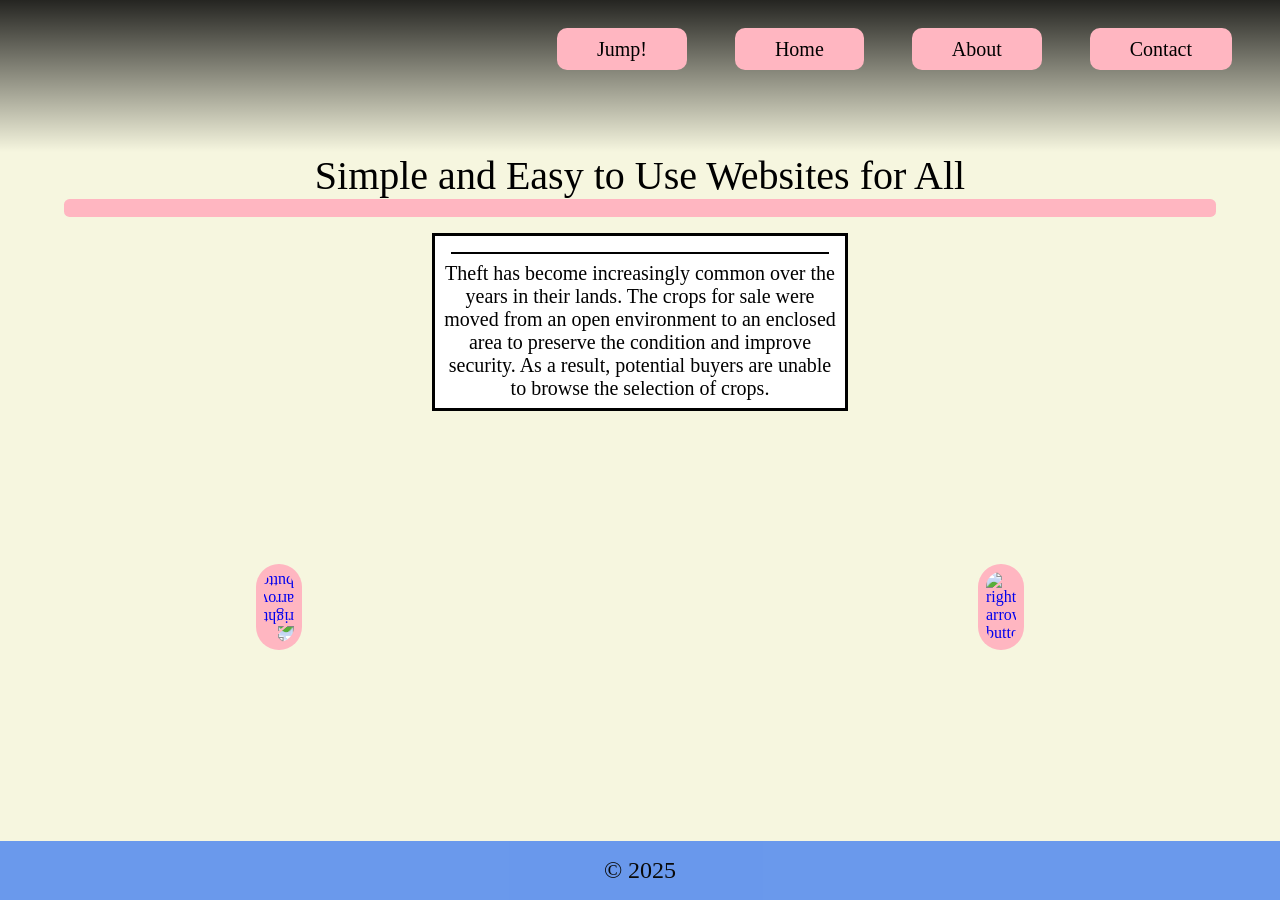
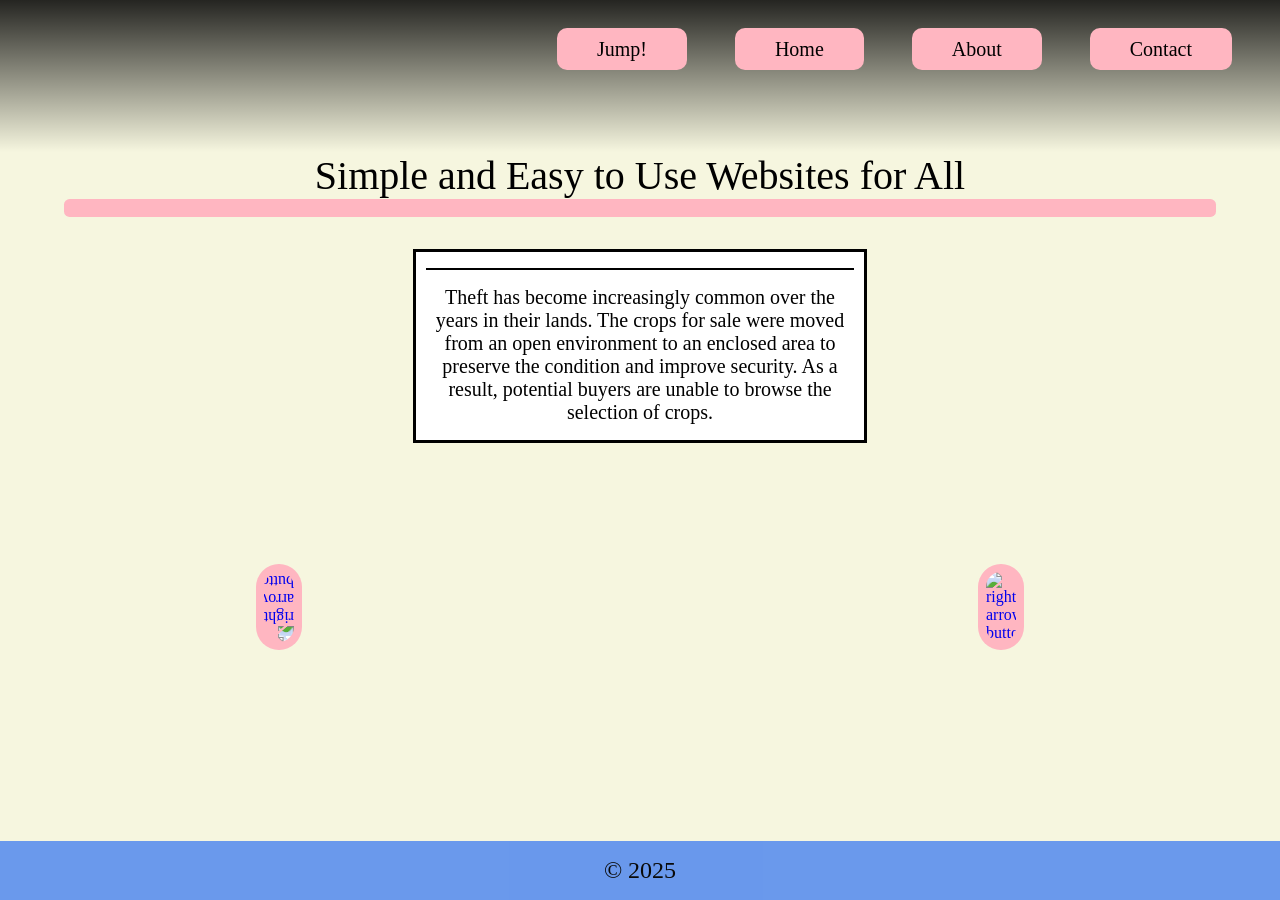

done

--- a/study3pg1.css
+++ b/study3pg1.css
@@ -117,7 +117,7 @@ span {
     border-radius: .35em;
 }
 .polaroid {
-    width: 92%;
+    width: 95%;
     display: block;
     margin-left: auto;
     margin-right: auto;
@@ -137,10 +137,9 @@ body {
 article {
     background-color: white;
     border: solid;
-    width: 32%;
+    width: 35%;
     min-width: 300px;
-    max-width: 460px;
-    margin-top: 1em;
+    margin-top: 2em;
     margin-left: auto;
     margin-right: auto;
     border-radius: 0;
@@ -149,7 +148,7 @@ article {
 	width: 30%;
 }
 .container {
-    padding: .5em;
+    padding: 1em;
     text-align: center;
 }
 p {
